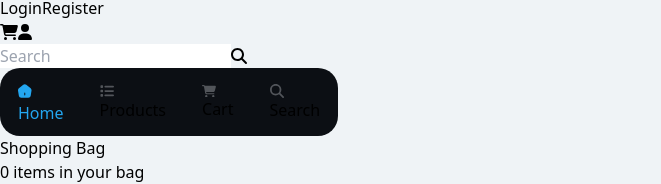
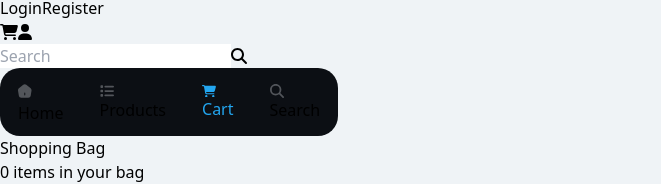
Before and after one commit to johk0/E-commerce_Platform, a React (Vite) app: page /Cart in a window 1280 px wide. Shown: the part 220-404 px from the top of the page, without its empty margins (0-661 px from the left). Built offline with nearby package versions, Linux system fonts and the light colour scheme.

Commit message:
fix route error

```diff
--- a/src/components/Nav/Nav.jsx
+++ b/src/components/Nav/Nav.jsx
@@ -74,9 +74,7 @@ export default function Nav() {
 
 			{/* mobile nav bar */}
 
-
-
-            <header className="bg-white py-4 shadow-md px-5 md:hidden mb-5">
+			<header className="bg-white py-4 shadow-md px-5 md:hidden mb-5">
 				<div className="container mx-auto flex justify-between items-center">
 					<div className="flex items-center">
 						<a
@@ -88,7 +86,9 @@ export default function Nav() {
 					</div>
 
 					<div className="flex items-center">
-						<a href="/login" className="text-gray-700 font-medium mr-4 max-sm:text-sm">
+						<a
+							href="/login"
+							className="text-gray-700 font-medium mr-4 max-sm:text-sm">
 							Login
 						</a>
 						<a
@@ -111,7 +111,6 @@ export default function Nav() {
 				</div>
 			</header>
 
-
 			<form
 				className={
 					wantSearch
@@ -133,8 +132,13 @@ export default function Nav() {
 			</form>
 
 			<section className="md:hidden fixed m-auto bottom-3 z-30 left-2/4 -translate-x-1/2 ">
-				<label title="home" htmlFor="home" className="label flex flex-col items-center active cursor-pointer">
-					<NavLink to={"/"} id="home" name="page" type="radio"/>
+				<NavLink
+					to={"/"}
+					end
+					title="home"
+					htmlFor="home"
+					className="label flex flex-col items-center cursor-pointer">
+					<input id="home" name="page" type="radio" />
 					<svg
 						xmlns="http://www.w3.org/2000/svg"
 						viewBox="0 0 21 20"
@@ -146,30 +150,43 @@ export default function Nav() {
 							d="M18.9999 6.01002L12.4499 0.770018C11.1699 -0.249982 9.16988 -0.259982 7.89988 0.760018L1.34988 6.01002C0.409885 6.76002 -0.160115 8.26002 0.0398848 9.44002L1.29988 16.98C1.58988 18.67 3.15988 20 4.86988 20H15.4699C17.1599 20 18.7599 18.64 19.0499 16.97L20.3099 9.43002C20.4899 8.26002 19.9199 6.76002 18.9999 6.01002ZM10.9199 16C10.9199 16.41 10.5799 16.75 10.1699 16.75C9.75988 16.75 9.41988 16.41 9.41988 16V13C9.41988 12.59 9.75988 12.25 10.1699 12.25C10.5799 12.25 10.9199 12.59 10.9199 13V16Z"></path>
 					</svg>
 					<p className="text-white text-xs">Home</p>
-				</label>
-				<label title="cart" htmlFor="cart" className="label flex flex-col items-center cursor-pointer">
-					<NavLink to={"/cart"} id="cart" name="page" type="radio" />
+				</NavLink>
+				<NavLink
+					to={"/products"}
+					title="cart"
+					htmlFor="cart"
+					className="label flex flex-col items-center cursor-pointer">
+					<input id="cart" name="page" type="radio" />
 					<svg xmlns="http://www.w3.org/2000/svg" viewBox="0 0 512 512">
 						<path d="M40 48C26.7 48 16 58.7 16 72v48c0 13.3 10.7 24 24 24H88c13.3 0 24-10.7 24-24V72c0-13.3-10.7-24-24-24H40zM192 64c-17.7 0-32 14.3-32 32s14.3 32 32 32H480c17.7 0 32-14.3 32-32s-14.3-32-32-32H192zm0 160c-17.7 0-32 14.3-32 32s14.3 32 32 32H480c17.7 0 32-14.3 32-32s-14.3-32-32-32H192zm0 160c-17.7 0-32 14.3-32 32s14.3 32 32 32H480c17.7 0 32-14.3 32-32s-14.3-32-32-32H192zM16 232v48c0 13.3 10.7 24 24 24H88c13.3 0 24-10.7 24-24V232c0-13.3-10.7-24-24-24H40c-13.3 0-24 10.7-24 24zM40 368c-13.3 0-24 10.7-24 24v48c0 13.3 10.7 24 24 24H88c13.3 0 24-10.7 24-24V392c0-13.3-10.7-24-24-24H40z" />
 					</svg>
 					<p className="text-neutral-500 text-xs pt-1">Products</p>
-				</label>
-				<label title="favorite" htmlFor="favorite" className="label flex flex-col items-center cursor-pointer">
-					<NavLink to="/Cart" id="favorite" name="page" type="radio" />
+				</NavLink>
+				<NavLink
+					to={"/cart"}
+					title="favorite"
+					htmlFor="favorite"
+					className="label flex flex-col items-center cursor-pointer">
+					<input id="favorite" name="page" type="radio" />
 					<svg xmlns="http://www.w3.org/2000/svg" viewBox="0 0 576 512">
 						<path d="M0 24C0 10.7 10.7 0 24 0H69.5c22 0 41.5 12.8 50.6 32h411c26.3 0 45.5 25 38.6 50.4l-41 152.3c-8.5 31.4-37 53.3-69.5 53.3H170.7l5.4 28.5c2.2 11.3 12.1 19.5 23.6 19.5H488c13.3 0 24 10.7 24 24s-10.7 24-24 24H199.7c-34.6 0-64.3-24.6-70.7-58.5L77.4 54.5c-.7-3.8-4-6.5-7.9-6.5H24C10.7 48 0 37.3 0 24zM128 464a48 48 0 1 1 96 0 48 48 0 1 1 -96 0zm336-48a48 48 0 1 1 0 96 48 48 0 1 1 0-96z" />
 					</svg>
 					<p className="text-neutral-500 text-xs pt-1">Cart</p>
-				</label>
-				<label title="notifications" htmlFor="notifications" className={wantSearch?"label flex flex-col items-center active cursor-pointer":"cursor-pointer label flex flex-col items-center "}>
+				</NavLink>
+				<label
+					title="notifications"
+					htmlFor="notifications"
+					className={
+						wantSearch
+							? "label flex flex-col items-center active cursor-pointer"
+							: "cursor-pointer label flex flex-col items-center "
+					}>
 					<input
-
 						to={"cart"}
 						id="notifications"
 						name="page"
 						type="radio"
 						onClick={handleWantSearch}
-
 					/>
 					<svg xmlns="http://www.w3.org/2000/svg" viewBox="0 0 512 512">
 						<path d="M416 208c0 45.9-14.9 88.3-40 122.7L502.6 457.4c12.5 12.5 12.5 32.8 0 45.3s-32.8 12.5-45.3 0L330.7 376c-34.4 25.2-76.8 40-122.7 40C93.1 416 0 322.9 0 208S93.1 0 208 0S416 93.1 416 208zM208 352a144 144 0 1 0 0-288 144 144 0 1 0 0 288z" />
```
